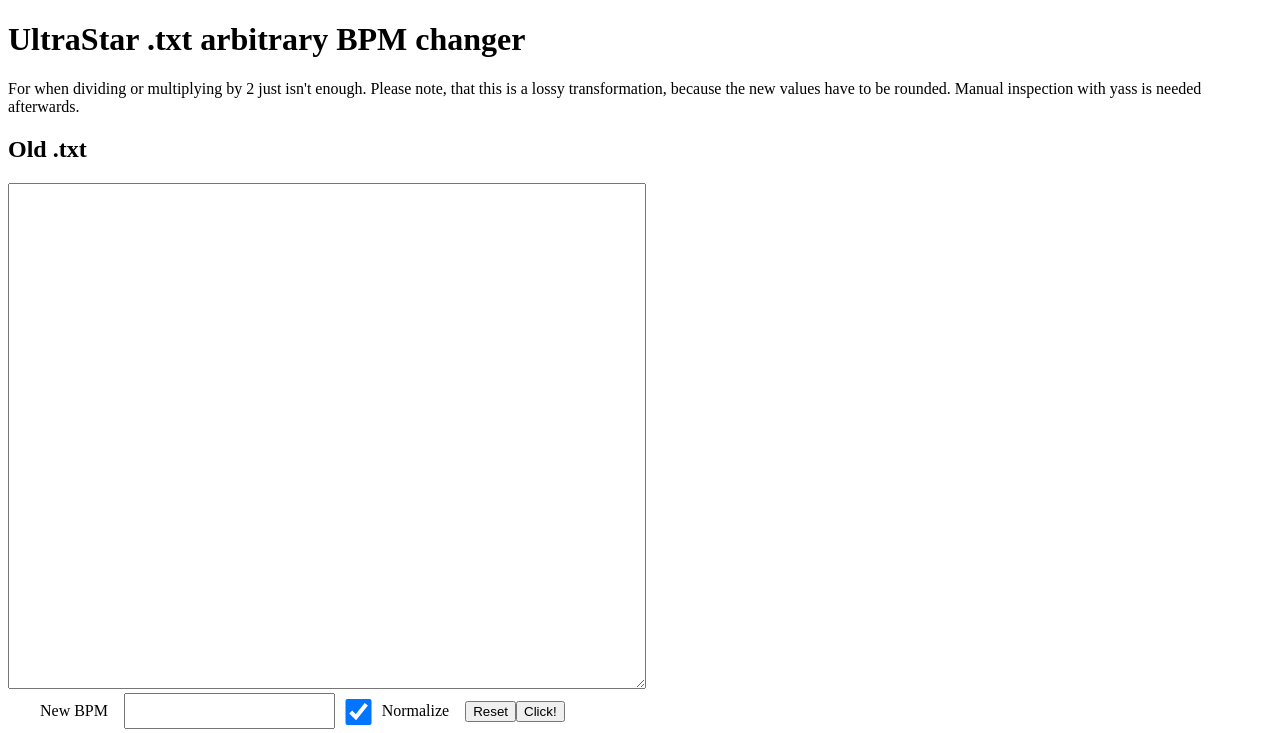
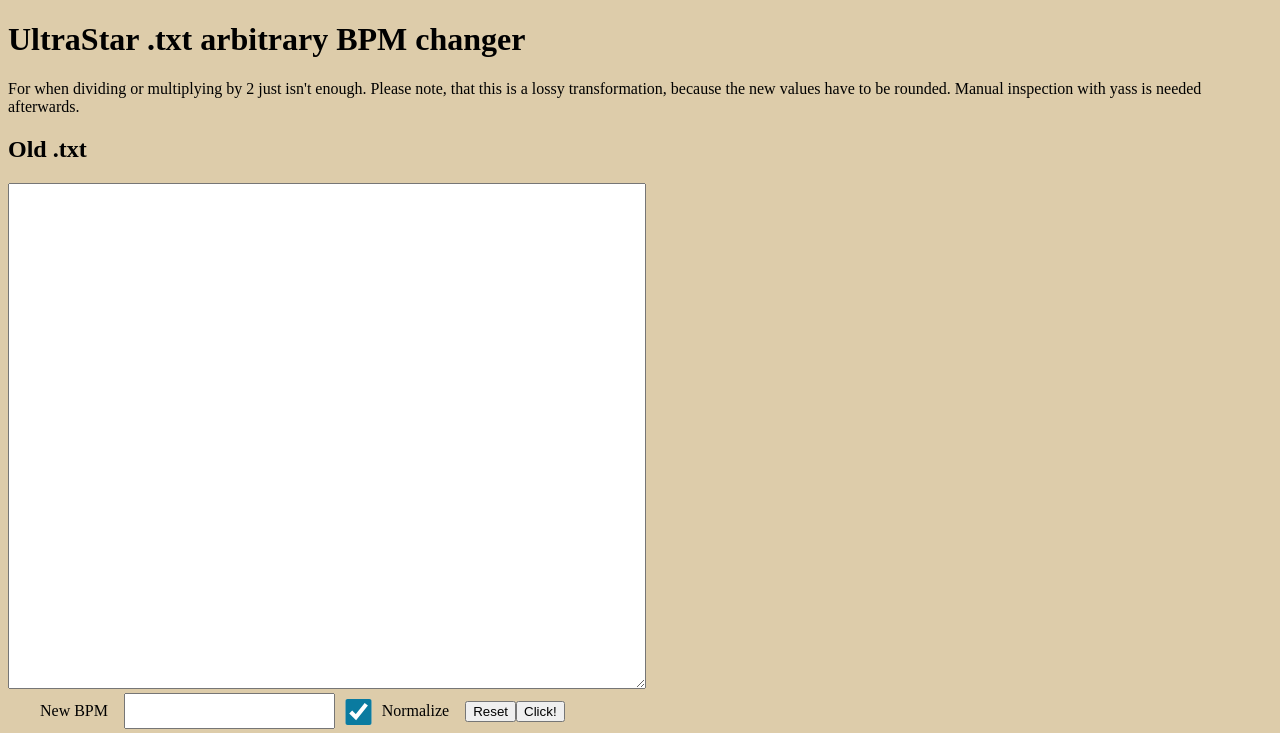
Before and after one commit to angs/ultrastar-tools, a plain HTML site: page bpmchanger.html in a window 1280 px wide. Shown: the top 733 px of the page. Drawn offline with Linux system fonts and the light colour scheme.

Commit message:
Style unification

```diff
--- a/bpmchanger.html
+++ b/bpmchanger.html
@@ -78,6 +78,9 @@ function countBPM() {
 </script>
 
 <style>
+body {
+	background-color: #ddccaa;
+}
 .inputline{
 display: block;
 }
@@ -114,6 +117,7 @@ height: 2em;
 width: auto;
 }
 #normalize{
+accent-color: #0a7ba0;
 vertical-align: middle;
 padding: 0;
 margin-right: 10px;
```
Also changed, not shown: ultrastart.html (+4 -0 lines).
